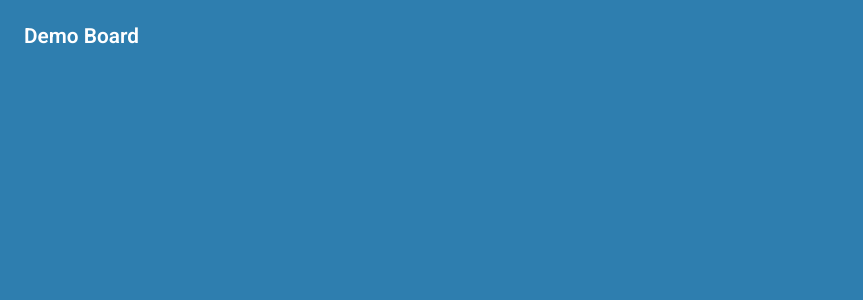
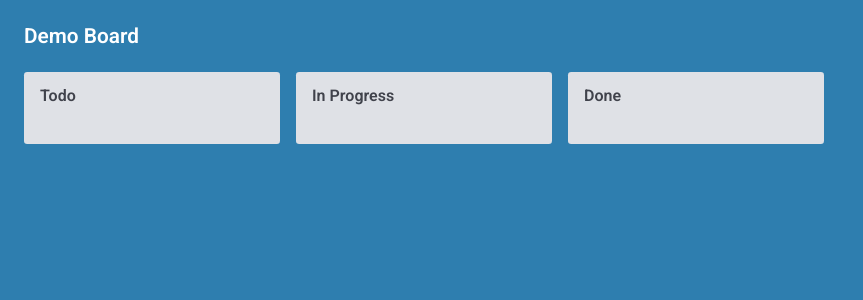
Before and after one commit to arman-borkhani/trello, a Next.js app: page / in a window 1280 px wide. Shown: the top 300 px of the page, without its empty margins (0-863 px from the left). Built offline with nearby package versions, Linux system fonts and the light colour scheme.

Commit message:
Display List components in Baord

```diff
--- a/src/components/Board.tsx
+++ b/src/components/Board.tsx
@@ -1,11 +1,17 @@
 "use client";
 
 import { useState } from "react";
+import List from "./List";
 import { Board as BoardType } from "@/types/board";
 
 export default function Board() {
   const [board, setBoard] = useState<BoardType>({
     title: "Demo Board",
+    lists: [
+      { id: 1, title: "Todo" },
+      { id: 2, title: "In Progress" },
+      { id: 3, title: "Done" },
+    ],
   });
   const [title, setTitle] = useState(board.title);
   const [editing, setEditing] = useState(false);
@@ -35,6 +41,11 @@ export default function Board() {
           )}
         </div>
       </header>
+      <div className="board__lists">
+        {board.lists.map((list) => (
+          <List key={list.id} list={list} />
+        ))}
+      </div>
     </div>
   );
 }
--- /dev/null
+++ b/src/components/List.tsx
@@ -0,0 +1,36 @@
+"use client";
+
+import { useState } from "react";
+import { List as ListType } from "@/types/board";
+
+export default function List({ list }: { list: ListType }) {
+  const [title, setTitle] = useState(list.title);
+  const [editing, setEditing] = useState(false);
+
+  const handleSave = () => {
+    setEditing(false);
+  };
+
+  return (
+    <div className="list">
+      <header className="list__header">
+        {editing ? (
+          <input
+            className="list__title-input"
+            value={title}
+            onChange={(e) => setTitle(e.target.value)}
+            onBlur={handleSave}
+            onKeyDown={(e) => e.key === "Enter" && handleSave()}
+            autoFocus
+          />
+        ) : (
+          <h3 className="list__title-text" onClick={() => setEditing(true)}>
+            {list.title}
+          </h3>
+        )}
+      </header>
+      <div className="list__cards"></div>
+      <footer className="list__footer"></footer>
+    </div>
+  );
+}
--- a/src/styles/_variables.scss
+++ b/src/styles/_variables.scss
@@ -2,6 +2,7 @@
   --primary-bg-color: #2e7eaf;
   --gray: #40424b;
   --white: #fff;
+  --surface: #dfe1e6;
 }
 
 // Breakpoints
--- a/src/styles/components/_board.scss
+++ b/src/styles/components/_board.scss
@@ -44,4 +44,34 @@
     border-radius: 0.2rem;
     box-shadow: rgba(9, 30, 66, 0.25) 0 1px 0;
   }
+
+  &__lists {
+    display: flex;
+    align-items: flex-start;
+    padding: 0 1rem;
+    overflow-x: auto;
+  }
+
+  &__list-form-wrapper {
+    flex-shrink: 0;
+    width: 16rem;
+    margin: 0 0.5rem;
+  }
+
+  &__list-form-trigger {
+    width: 100%;
+    padding: 0.6rem;
+    font-size: 1rem;
+    color: var(--white);
+    text-align: left;
+    border-radius: 0.2rem;
+    background-color: rgba(0, 0, 0, 0.12);
+    transition: background-color 0.2s ease-in;
+    cursor: pointer;
+    border: none;
+
+    &:hover {
+      background: rgba(0, 0, 0, 0.2);
+    }
+  }
 }
--- /dev/null
+++ b/src/styles/components/_list.scss
@@ -0,0 +1,57 @@
+@use "../variables" as *;
+@use "../mixins" as *;
+
+.list {
+  color: var(--gray);
+  position: relative;
+  display: flex;
+  flex-shrink: 0;
+  flex-direction: column;
+  max-height: 83vh;
+  width: 16rem;
+  margin: 0 0.5rem;
+  background-color: var(--surface);
+  border-radius: 0.2rem;
+
+  &__header {
+    padding: 0.5rem 0.7rem 0 0.5rem;
+    width: 100%;
+    display: flex;
+    align-items: center;
+    justify-content: space-between;
+  }
+
+  &__title-text {
+    width: 100%;
+    padding: 0.4rem 0.5rem;
+    font-size: 1rem;
+    font-weight: 600;
+    white-space: nowrap;
+    text-overflow: ellipsis;
+    overflow: hidden;
+  }
+
+  &__title-input {
+    width: 100%;
+    height: 2rem;
+    padding: 0.5rem;
+    font-size: 1rem;
+    color: var(--gray);
+    font-weight: 600;
+    line-height: 1rem;
+    letter-spacing: 0.5px;
+    background-color: var(--white);
+    border: 0;
+    border-radius: 0.2rem;
+    box-shadow: rgba(9, 30, 66, 0.25) 0 1px 0;
+  }
+
+  &__cards {
+    min-height: 2rem;
+    position: relative;
+    padding: 0.5rem;
+    -moz-box-flex: 1;
+    flex-grow: 1;
+    overflow: auto;
+  }
+}
--- a/src/styles/main.scss
+++ b/src/styles/main.scss
@@ -2,3 +2,4 @@
 @use "mixins" as *;
 @use "globals";
 @use "components/board";
+@use "components/list";
--- a/src/types/board.ts
+++ b/src/types/board.ts
@@ -1,3 +1,9 @@
 export interface Board {
   title: string;
+  lists: List[];
 }
+
+export interface List {
+  id: number;
+  title: string;
+}
```
